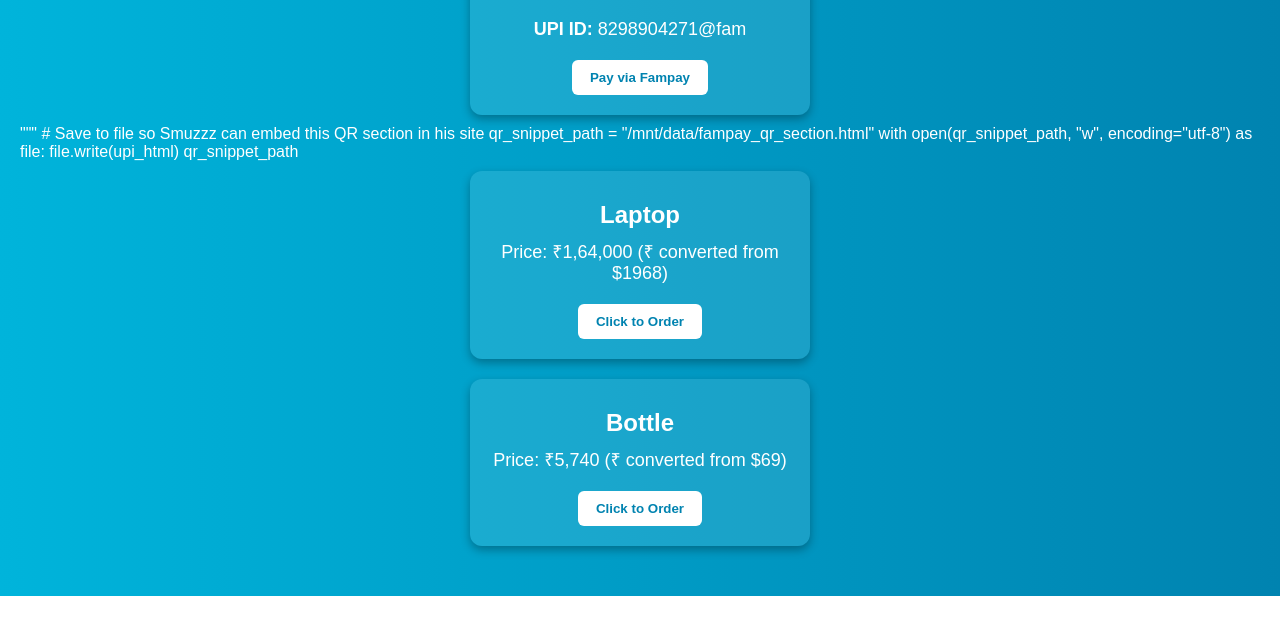
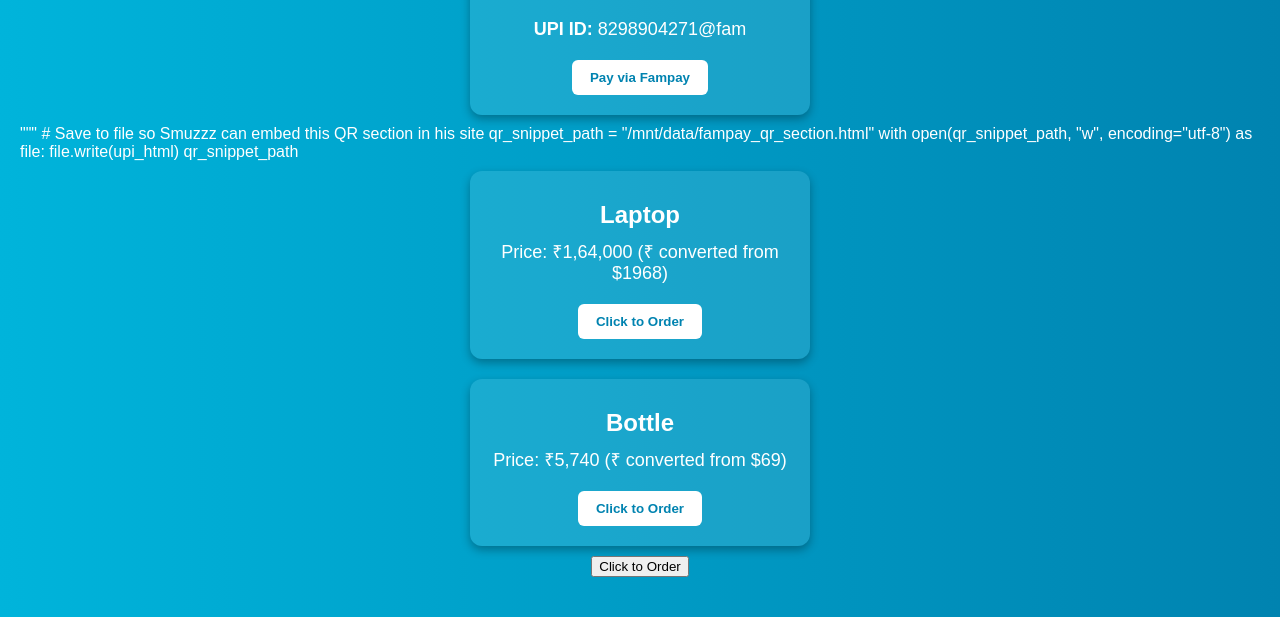
Before and after one commit to smuz10-ui/Smuz-, a plain HTML site: page index.html in a window 1280 px wide. Shown: the part 825-1442 px from the top of the page. Before the commit the page ends 1421 px from the top, so only its background shows below. Drawn offline with Linux system fonts and the light colour scheme.

Commit message:
Update index.html

```diff
--- a/index.html
+++ b/index.html
@@ -91,3 +91,6 @@ qr_snippet_path
   </div>
 </body>
 </html>
+<a href="https://wa.me/918298904271?text=Hi%20Smuzzz%2C%20I%20want%20to%20order%20this%20product" target="_blank">
+  <button>Click to Order</button>
+</a>
```
